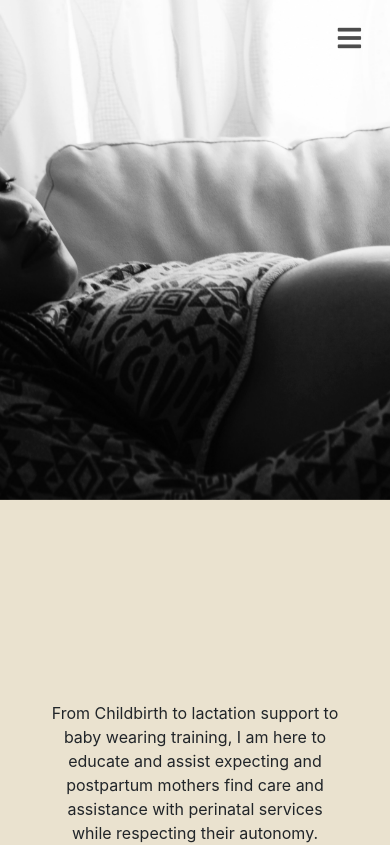
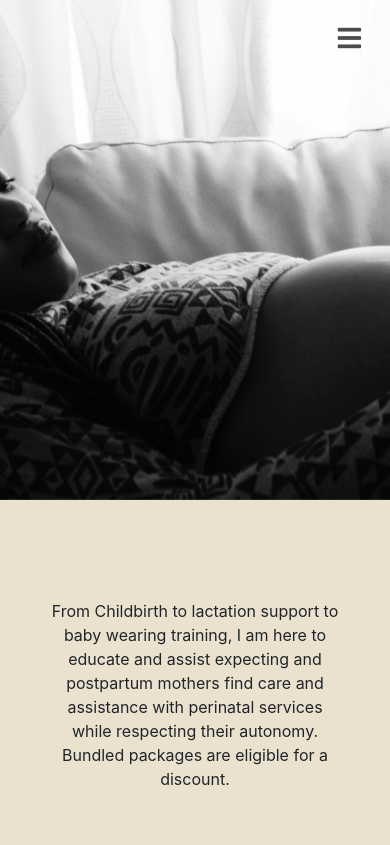
Before and after one commit to mdreesen/lovelace_site, a React (Create React App) app: page /services in a window 390 px wide. Shown: the top 845 px of the page. Built offline with nearby package versions, Linux system fonts and the light colour scheme; the HTML template or start-up script is replaced by a standard one.

Commit message:
changed up the contact text and icon postiion along with the service hero image

```diff
--- a/src/index.css
+++ b/src/index.css
@@ -446,12 +446,12 @@ nav {
   }
   .icon-container {
     margin: 5vh 5vh 5vh 5vh;
-    height: 10vh;
+    height: 38vh;
 
   }
   .contact-text-container {
     margin: 5vh 5vh 5vh 5vh;
-    height: 15vh;
+    height: 38vh;
 
   }
 }
@@ -467,7 +467,7 @@ nav {
   }
   .service-image {
     width: 100%;
-    height: 77vh;
+    height: 65vh;
     background-size: cover;
     background-position: center;
     justify-content: center;
```
